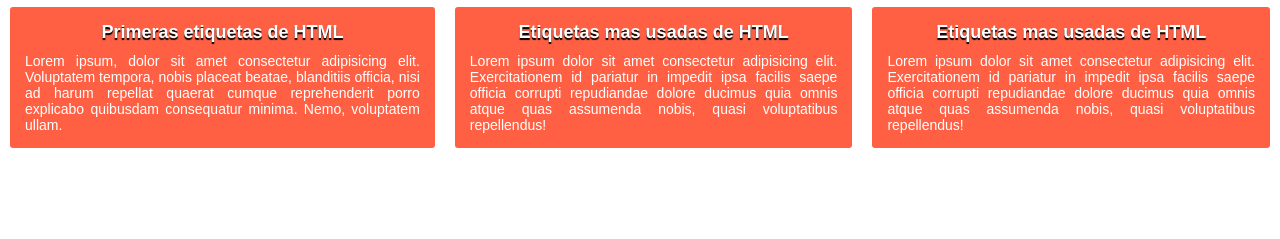
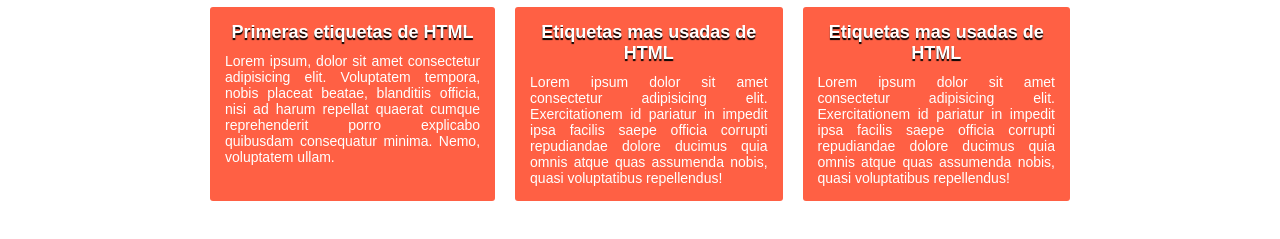
Before and after one commit to enriquespsa/webtest, a plain HTML site: page index.html in a window 1280 px wide. Shown: the part 73-312 px from the top of the page. Drawn offline with Linux system fonts and the light colour scheme.

Commit message:
Update style.css

```diff
--- a/style.css
+++ b/style.css
@@ -41,6 +41,7 @@
 
 .sec1 {
     display: flex;
+    margin: 0px 200px 0px 200px;
 }
 
 .sec1 article {
```
